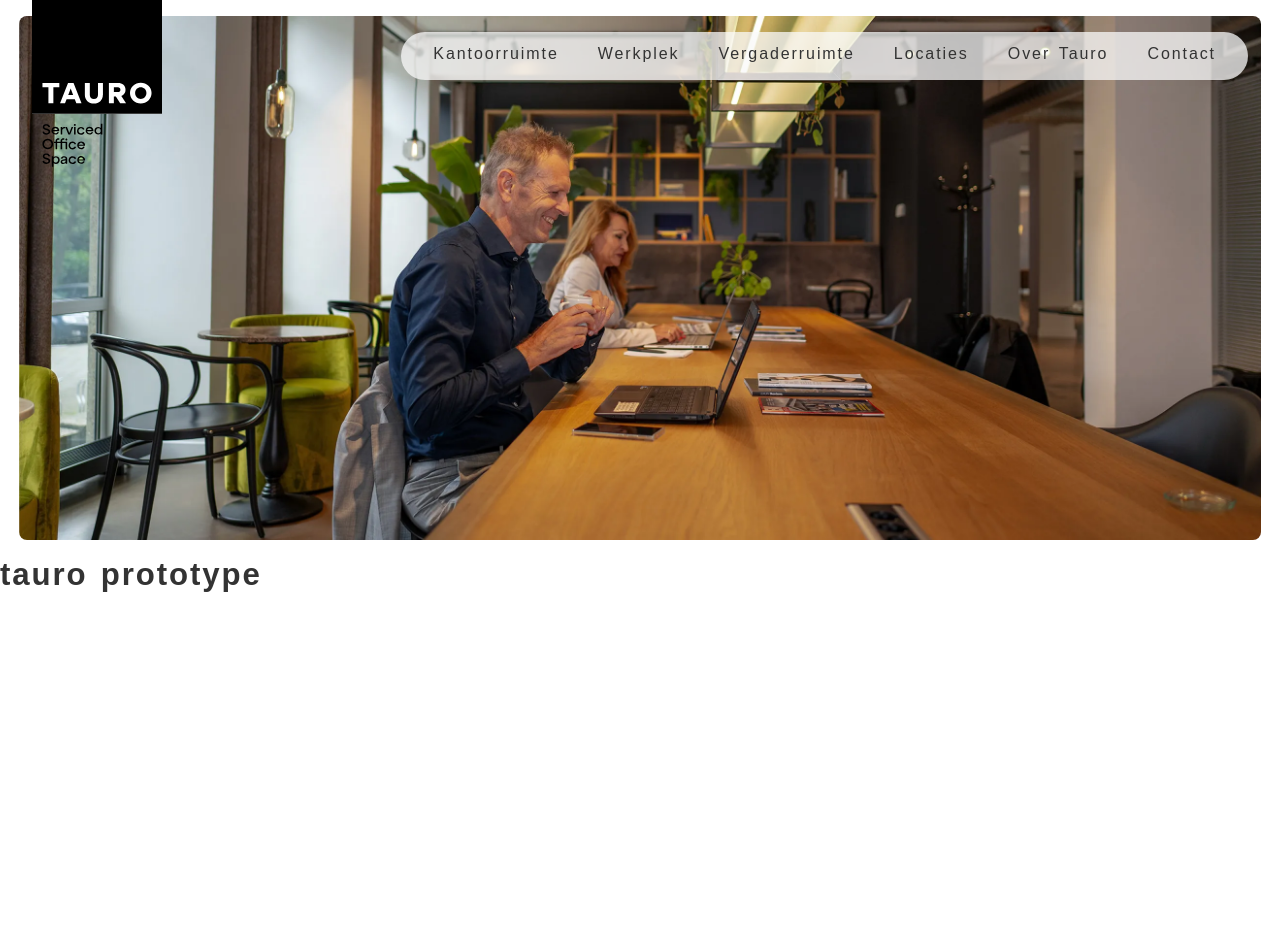
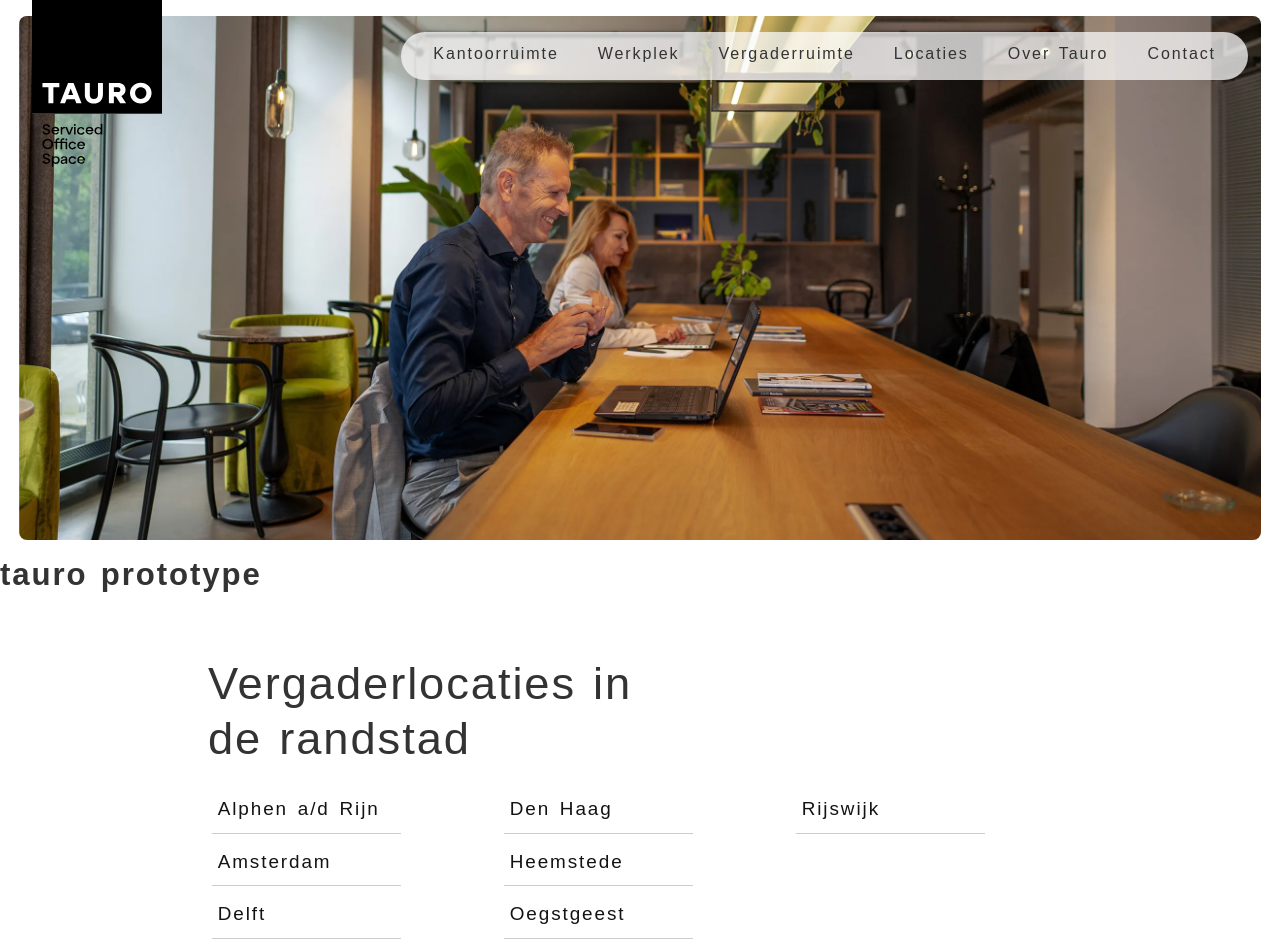
Before and after one commit to Hadil66/Meesterproef, a Nuxt app in the folder tauro-prototype/: page / in a window 1280 px wide. Shown: the top 952 px of the page. Before the commit the page ends 800 px from the top, so only its background shows below. Built offline with nearby package versions, Linux system fonts and the light colour scheme; a web font is replaced by a local one.

Commit message:
Cities list closed #22

```diff
--- /dev/null
+++ b/tauro-prototype/components/CitySelection.vue
@@ -0,0 +1,99 @@
+<template>
+    <section class="city-selection">
+      <h1>Vergaderlocaties in de randstad</h1>
+      <ul class="city-selection-list" role="list">
+        <li
+          v-for="locatie in locaties"
+          :key="locatie.value"
+          class="city-selection-list-item"
+          :class="{ 'active': selectedCityValue === locatie.value }"
+          @click="selectLocation(locatie.value)"
+          @keydown.enter="selectLocation(locatie.value)"
+          @keydown.space.prevent="selectLocation(locatie.value)"
+          role="listitem"
+          tabindex="0"
+        >
+          {{ locatie.name }}
+        </li>
+      </ul>
+    </section>
+  </template>
+
+  <script setup>
+  import { ref } from 'vue';
+
+  const emit = defineEmits(['city-selected']);
+
+  const locaties = ref([
+    { name: 'Alphen a/d Rijn', value: 'Alphen a/d rijn' },
+    { name: 'Amsterdam', value: 'Amsterdam' },
+    { name: 'Delft', value: 'Delft' },
+    { name: 'Den Haag', value: 'Den Haag' },
+    { name: 'Heemstede', value: 'Heemstede' },
+    { name: 'Oegstgeest', value: 'Oegstgeest' },
+    { name: 'Rijswijk', value: 'Rijswijk' },
+  ]);
+
+  const selectedCityValue = ref(null);
+
+  const selectLocation = (cityValue) => {
+    selectedCityValue.value = cityValue;
+    const selectedLocatieObject = locaties.value.find(currentLocation => currentLocation.value === cityValue);    if (selectedLocatieObject) {
+      emit('city-selected', selectedLocatieObject);
+    }
+  };
+  </script>
+
+  <style scoped lang="scss">
+  .city-selection {
+    max-width: 960px;
+    margin: 2em;
+    padding: 2em;
+
+    @media (min-width: 960px) {
+      margin: 2em auto;
+    }
+
+    h1 {
+      font-size: clamp(1.5625rem, 1.027rem + 2.2549vw, 3rem);
+      padding: 0 $spacing-small;
+      margin: 0 0 $spacing-medium 0;
+      width: clamp(255px, 60%, 500px);
+      font-weight: 200;
+      }
+
+    &-list {
+      display: flex;
+      flex-direction: column;
+      flex-wrap: wrap;
+      list-style-type: none;
+
+      @media (min-width: 600px) {
+        height: 15em;
+      }
+
+      @media (min-width: 850px) {
+        height: 10em;
+      }
+    }
+
+    &-list-item {
+      padding: 0.5em 0.3em;
+      font-size: math.div($font-size-large, 1.1);
+      border-bottom: solid 1px $border-colour;
+      width: 10em;
+      cursor: pointer;
+      transition: color 0.2s ease-in-out;
+      color: $text-colour;
+
+      &:hover,
+      &:focus-visible {
+        color: $primary-colour;
+      }
+
+      &.active {
+        color: $primary-colour;
+      }
+    }
+  }
+  </style>
--- a/tauro-prototype/pages/index.vue
+++ b/tauro-prototype/pages/index.vue
@@ -2,5 +2,6 @@
 <template>
     <div>
       <h1>tauro prototype</h1>
+      <CitySelection />
     </div>
   </template>
```
